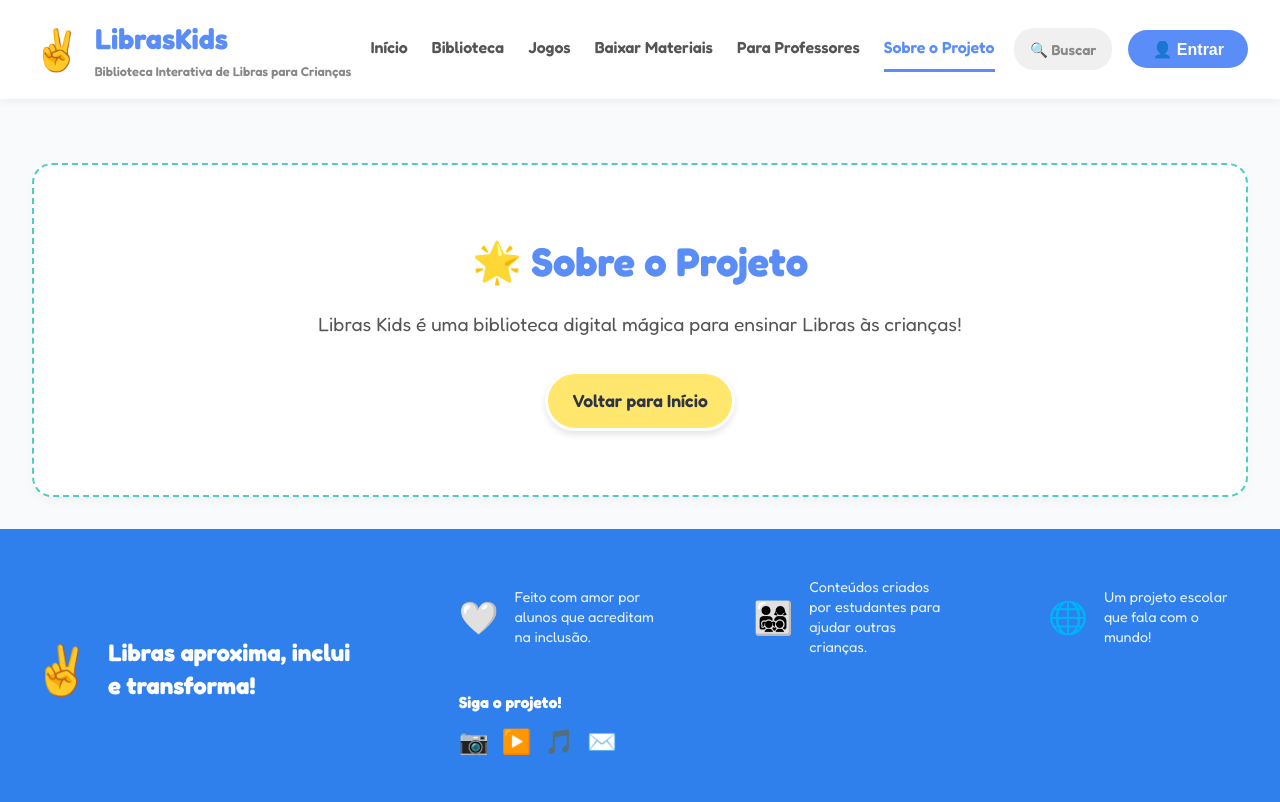
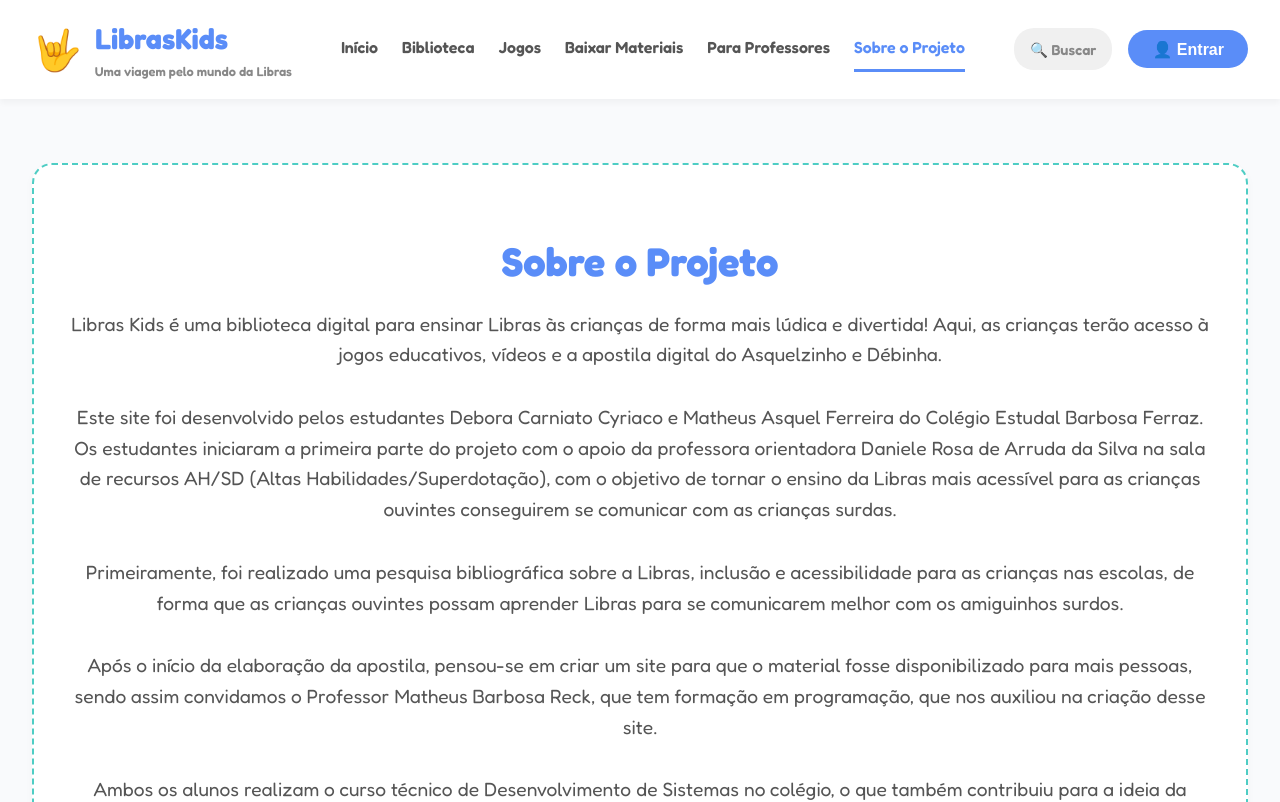
Before and after one commit to deboracarniato/Libras_Kids, a React (Vite) app: page /sobre in a window 1280 px wide. Shown: the top 802 px of the page. Built offline with nearby package versions, Linux system fonts and the light colour scheme.

Commit message:
alterando sobre projeto e rodapé

```diff
--- a/src/components/Footer.jsx
+++ b/src/components/Footer.jsx
@@ -6,22 +6,22 @@ export default function Footer() {
     <footer className="main-footer">
       <div className="footer-content">
         <div className="footer-brand">
-          <div className="logo-icon-footer">✌️</div>
+          <div className="logo-icon-footer">🤟</div>
           <h2>Libras aproxima, inclui e transforma!</h2>
         </div>
 
         <div className="footer-links">
           <div className="footer-col">
             <div className="col-icon">🤍</div>
-            <p>Feito com amor por alunos que acreditam na inclusão.</p>
+            <p>Feito com amor pelos alunos Debora e Matheus!</p>
           </div>
           <div className="footer-col">
             <div className="col-icon">👨‍👩‍👧‍👦</div>
-            <p>Conteúdos criados por estudantes para ajudar outras crianças.</p>
+            <p>Conteúdos criados por estudantes para apresentar o mundo da Libras para crianças.</p>
           </div>
           <div className="footer-col">
             <div className="col-icon">🌐</div>
-            <p>Um projeto escolar que fala com o mundo!</p>
+            <p>Um projeto escolar que fala com o mundo e quebra as barreiras da comunicação entre surdos e ouvintes!</p>
           </div>
           <div className="footer-col social-col">
             <h4>Siga o projeto!</h4>
--- a/src/components/Header.jsx
+++ b/src/components/Header.jsx
@@ -7,10 +7,10 @@ export default function Header() {
     <header className="main-header">
       <div className="header-content">
         <Link to="/" className="logo">
-          <div className="logo-icon">✌️</div>
+          <div className="logo-icon">🤟</div>
           <div className="logo-text">
             <h1>LibrasKids</h1>
-            <span>Biblioteca Interativa de Libras para Crianças</span>
+            <span>Uma viagem pelo mundo da Libras</span>
           </div>
         </Link>
         <nav className="main-nav">
--- a/src/pages/Sobre.jsx
+++ b/src/pages/Sobre.jsx
@@ -5,8 +5,12 @@ import '../styles/PagePlaceholder.css';
 export default function Sobre() {
   return (
     <div className="placeholder-page">
-      <h2>🌟 Sobre o Projeto</h2>
-      <p>Libras Kids é uma biblioteca digital mágica para ensinar Libras às crianças!</p>
+      <h2>Sobre o Projeto</h2>
+      <p>Libras Kids é uma biblioteca digital para ensinar Libras às crianças de forma mais lúdica e divertida! Aqui, as crianças terão acesso à jogos educativos, vídeos e a apostila digital do Asquelzinho e Débinha.</p>
+      <p>Este site foi desenvolvido pelos estudantes Debora Carniato Cyriaco e Matheus Asquel Ferreira do Colégio Estudal Barbosa Ferraz. Os estudantes iniciaram a primeira parte do projeto com o apoio da professora orientadora Daniele Rosa de Arruda da Silva na sala de recursos AH/SD (Altas Habilidades/Superdotação), com o objetivo de tornar o ensino da Libras mais acessível para as crianças ouvintes conseguirem se comunicar com as crianças surdas.</p>
+      <p>Primeiramente, foi realizado uma pesquisa bibliográfica sobre a Libras, inclusão e acessibilidade para as crianças nas escolas, de forma que as crianças ouvintes possam aprender Libras para se comunicarem melhor com os amiguinhos surdos.</p>
+      <p>Após o início da elaboração da apostila, pensou-se em criar um site para que o material fosse disponibilizado para mais pessoas, sendo assim convidamos o Professor Matheus Barbosa Reck, que tem formação em programação, que nos auxiliou na criação desse site.</p>
+      <p>Ambos os alunos realizam o curso técnico de Desenvolvimento de Sistemas no colégio, o que também contribuiu para a ideia da elaboração do projeto. Além disso, o estudante Matheus está estudando Libras desde o ano passado e a estudante Debora ama desenhar. Sendo assim, juntaram os conhecimentos e criaram todo o material do zero, de uma forma autoral e pensada no público infantil.</p>
       <Link to="/" className="back-btn">Voltar para Início</Link>
     </div>
   );
```
Also changed, not shown: 1 other file (tests, documents, lock files or other folders).
